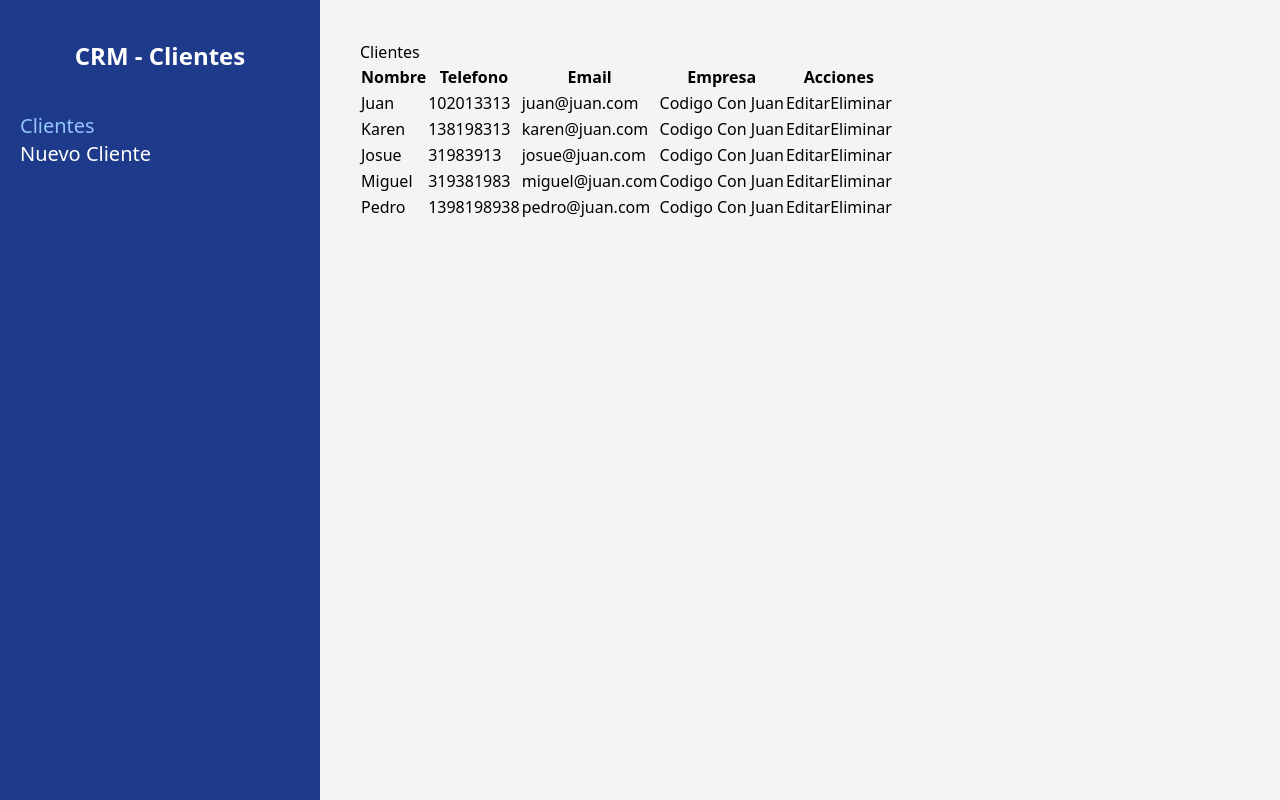
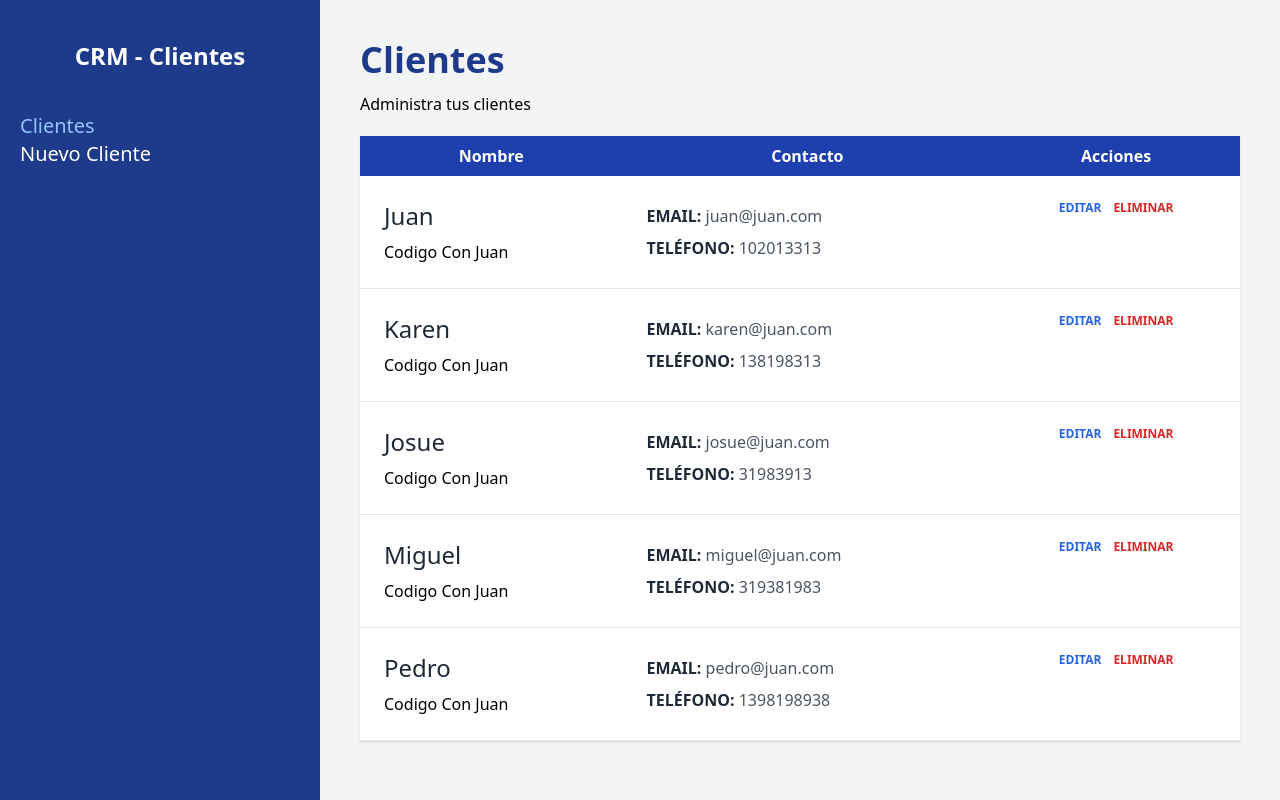
Before and after one commit to IsaaLeonardo/crm-react, a React (Vite) app: page / in a window 1280 px wide. Built offline with nearby package versions, Linux system fonts and the light colour scheme.

Commit message:
Make styles for Clients Table

```diff
--- a/src/components/ClientsTable.jsx
+++ b/src/components/ClientsTable.jsx
@@ -2,14 +2,12 @@
 
 function ClientsTable({ clients }) {
   return (
-    <table>
-      <thead>
+    <table className="w-full bg-white shadow mt-5 table-auto">
+      <thead className="bg-blue-800 text-white">
         <tr>
-          <th>Nombre</th>
-          <th>Telefono</th>
-          <th>Email</th>
-          <th>Empresa</th>
-          <th>Acciones</th>
+          <th className="p-2">Nombre</th>
+          <th className="p-2">Contacto</th>
+          <th className="p-2">Acciones</th>
         </tr>
       </thead>
 
--- a/src/components/ClientsTableRow.jsx
+++ b/src/components/ClientsTableRow.jsx
@@ -2,14 +2,20 @@
   const { nombre, telefono, email, empresa } = client
 
   return (
-    <tr>
-      <td>{nombre}</td>
-      <td>{telefono}</td>
-      <td>{email}</td>
-      <td>{empresa}</td>
-      <td>
-        <button>Editar</button>
-        <button>Eliminar</button>
+    <tr className="border-b">
+      <td className="p-6 space-y-2">
+        <p className="text-2xl text-gray-800">{nombre}</p>
+        <p>{empresa}</p>
+      </td>
+
+      <td className="p-6 space-y-2">
+        <p className="text-gray-600"><span className="text-gray-800 uppercase font-bold">Email: </span>{email}</p>
+        <p className="text-gray-600"><span className="text-gray-800 uppercase font-bold">Teléfono: </span>{telefono}</p>
+      </td>
+
+      <td className="p-6 flex gap-3 justify-center flex-wrap">
+        <button className="text-blue-600 hover:text-blue-700 uppercase font-bold text-xs">Editar</button>
+        <button className="text-red-600 hover:text-red-700 uppercase font-bold text-xs">Eliminar</button>
       </td>
     </tr>
   )
--- a/src/pages/Home.jsx
+++ b/src/pages/Home.jsx
@@ -48,7 +48,8 @@
 
   return (
     <>
-      <h1>Clientes</h1>
+      <h1 className="font-black text-4xl text-blue-900">Clientes</h1>
+      <p className="mt-3">Administra tus clientes</p>
 
       { clients.length ? (
           <ClientsTable clients={clients}/>
```
